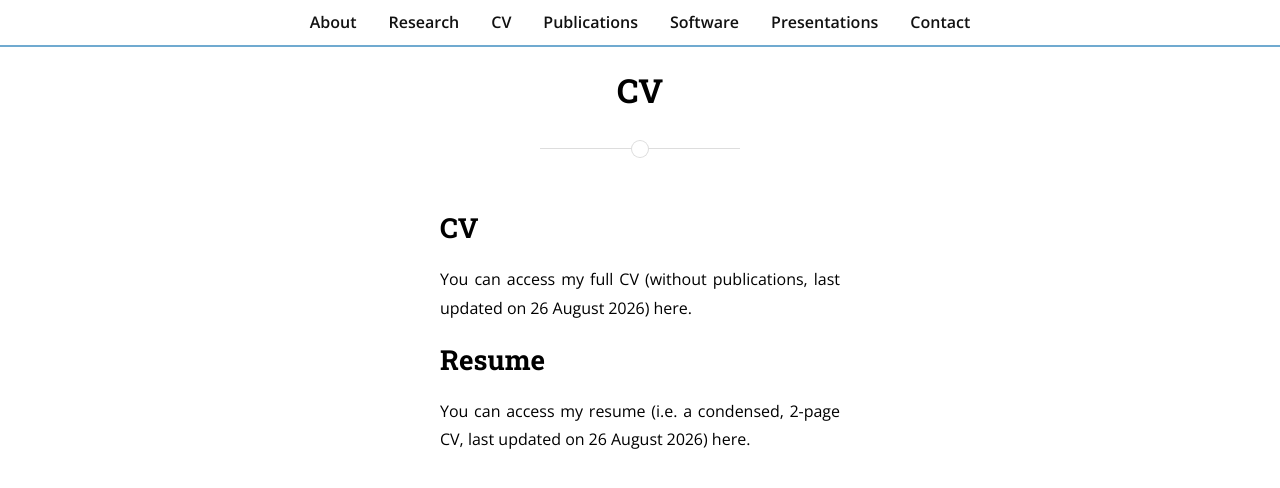
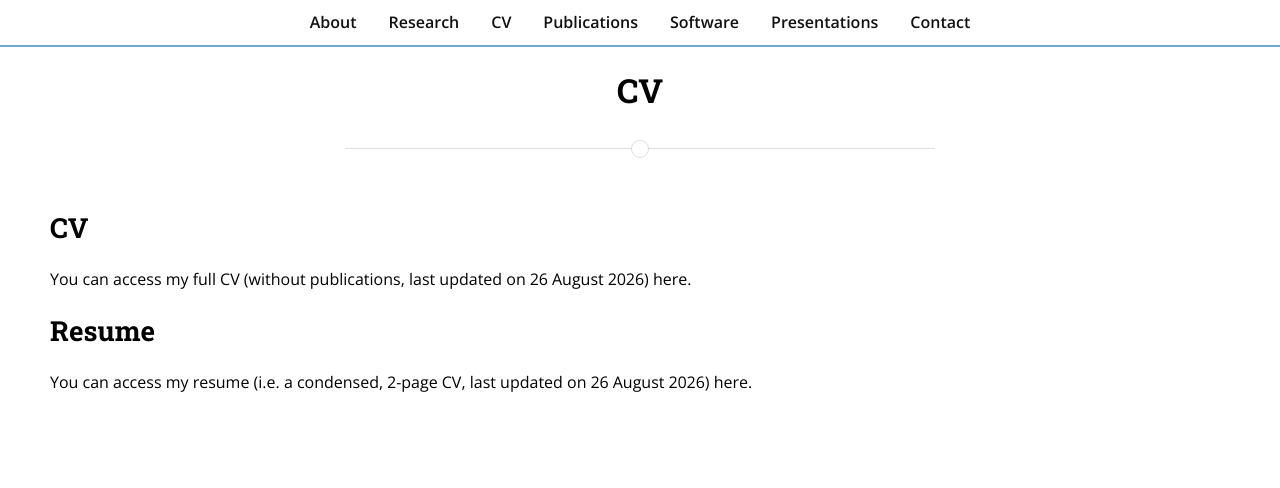
Before and after one commit to jsiskreynes-astro/jsiskreynes-astro.github.io, a Jekyll site: the page built from resume.md, in a window 1280 px wide. Shown: the top 488 px of the page. Built offline with Jekyll 4.4.1, drawn with Linux system fonts in a browser that asks for light colours; nearby versions of some CDN libraries.

Commit message:
Update main.scss

```diff
--- a/css/main.scss
+++ b/css/main.scss
@@ -257,27 +257,29 @@ h1 {
    FORCE NARROWER PAGE CONTENT
    ========================================== */
 
-.page-content {
+/* ==========================================
+   WIDE PAGE CONTENT
+   ========================================== */
+
+.page-content > .wrapper {
   width: 100% !important;
-  max-width: 400px !important;
+  max-width: 1200px !important;
   margin-left: auto !important;
   margin-right: auto !important;
   padding-left: 0 !important;
   padding-right: 0 !important;
-}
-
-.page-content > .wrapper {
-  width: 100% !important;
-  max-width: 850px !important;
-  margin-left: auto !important;
-  margin-right: auto !important;
-  padding-left: 0 !important;
-  padding-right: 0 !important;
+  box-sizing: border-box;
 }
 
 .page-content .page {
   width: 100% !important;
-  max-width: 850px !important;
+  max-width: 1200px !important;
   margin-left: auto !important;
   margin-right: auto !important;
+  box-sizing: border-box;
 }
+
+/* Justify paragraphs */
+.page-content p {
+  text-align: justify;
+}
```
